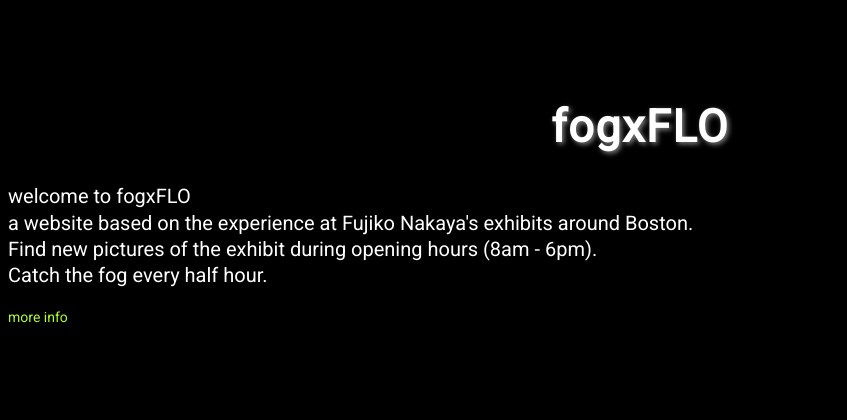
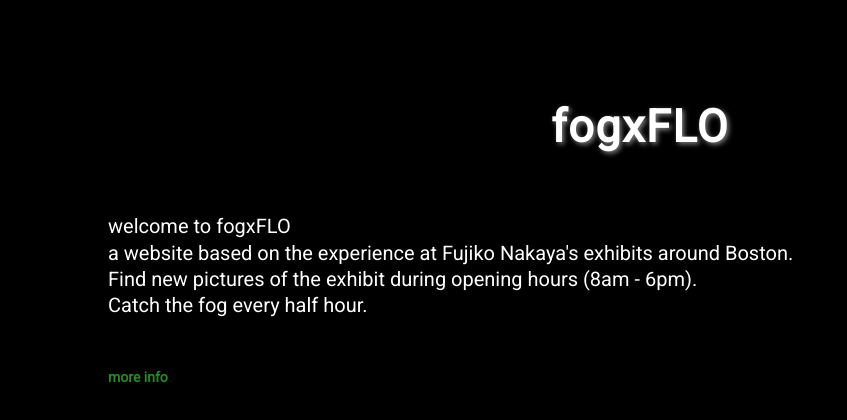
Before and after one commit to rucha2398/fogxflo, a plain HTML site: page about.html in a window 1280 px wide. Shown: the whole page, without its empty margins (0-847 px from the left). Drawn offline with Linux system fonts and the light colour scheme.

Commit message:
more editz

```diff
--- a/about.html
+++ b/about.html
@@ -16,7 +16,7 @@
 		Find new pictures of the exhibit during opening hours (8am - 6pm). <br> Catch the fog every half hour.
 	</font></h3> </div>
 
-	<div><a href="https://www.emeraldnecklace.org/20th/visit/" target="blank"> more info </a></div>
+	<div><a href="https://www.emeraldnecklace.org/20th/visit/" target="blank">  <h4> more info </h4> </a></div>
 
 </body>
 
--- a/styles.css
+++ b/styles.css
@@ -28,6 +28,18 @@
 	font-weight: 100;
 	line-height: 26.4px;
 	color: white;
+	padding-left: 100px;
+	padding-top: 30px;
+
+}
+
+h4 {
+
+	font-family: 'Roboto', sans-serif;
+	font-size: 14px;
+	color: #228B22;
+	padding-left: 100px;
+	padding-top: 30px;
 
 }
 
```
